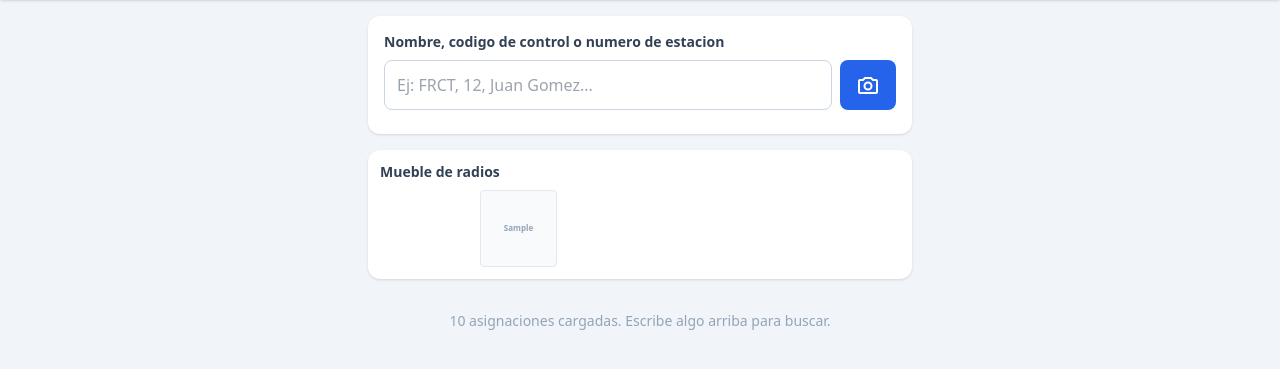
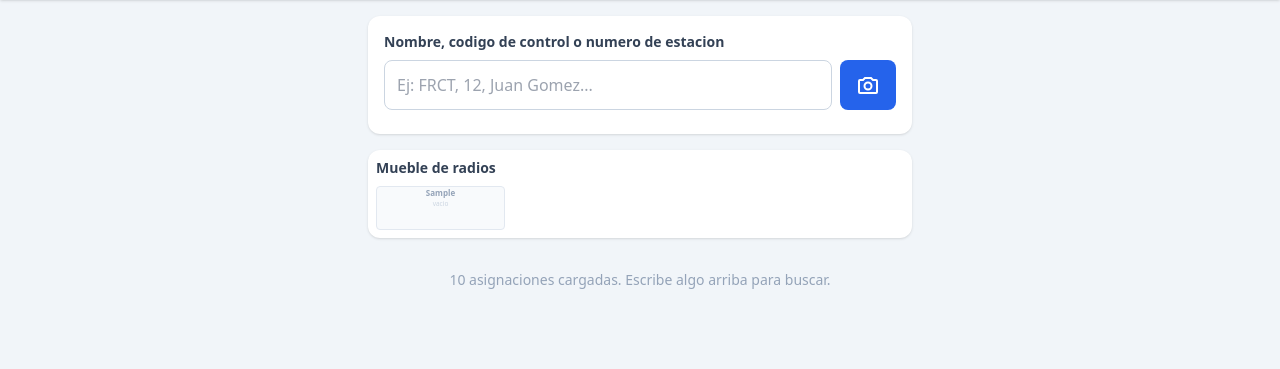
Before and after one commit to MabuCR/Control-qpr, a FastAPI app: template app/templates/index.html in a window 1280 px wide. Shown: the part 68-437 px from the top of the page. Run offline with FastAPI, Linux system fonts and the light colour scheme; the template is opened without the code that fills it: most values are stand-ins (such as "Sample title", 1, 10 or a date in 2020); some libraries are stand-ins or nearby versions.

Commit message:
Mueble: nombres completos en cada casillero, mas compacto (menos relleno/espacio)

```diff
--- a/app/templates/partials/mueble.html
+++ b/app/templates/partials/mueble.html
@@ -1,22 +1,22 @@
-<div class="bg-white rounded-xl shadow p-3 mb-4">
+<div class="bg-white rounded-xl shadow p-2 mb-4">
     <h2 class="text-sm font-semibold text-slate-700 mb-2">Mueble de radios</h2>
-    <div class="grid grid-cols-4 gap-1 max-w-xs mx-auto">
+    <div class="grid grid-cols-4 gap-1">
         {% for n in rango_estaciones %}
         {% set ocupantes = mueble.get(n, []) %}
         <div
             id="casillero-{{ n }}"
             data-estacion="{{ n }}"
-            class="casillero aspect-square rounded border border-slate-200 bg-slate-50 flex flex-col items-center justify-center gap-0.5 p-0.5 transition-colors duration-300"
+            class="casillero rounded border border-slate-200 bg-slate-50 flex flex-col items-center justify-start gap-0.5 p-0.5 transition-colors duration-300 min-h-[2.75rem]"
         >
             <span class="text-[8px] font-bold text-slate-400 leading-none">{{ n }}</span>
-            <div class="flex gap-0.5 flex-wrap justify-center">
-                {% for persona in ocupantes %}
-                <span
-                    class="w-2.5 h-2.5 rounded-full bg-blue-100 text-blue-700 text-[6px] font-bold flex items-center justify-center leading-none"
-                    title="{{ persona.nombre }}"
-                >{{ persona.nombre[0] }}</span>
-                {% endfor %}
-            </div>
+            {% for persona in ocupantes %}
+            <span class="text-[6.5px] leading-[1.1] text-slate-600 text-center break-words w-full">
+                {{ persona.nombre }}
+            </span>
+            {% endfor %}
+            {% if not ocupantes %}
+            <span class="text-[6.5px] text-slate-300">vacio</span>
+            {% endif %}
         </div>
         {% endfor %}
     </div>
```
